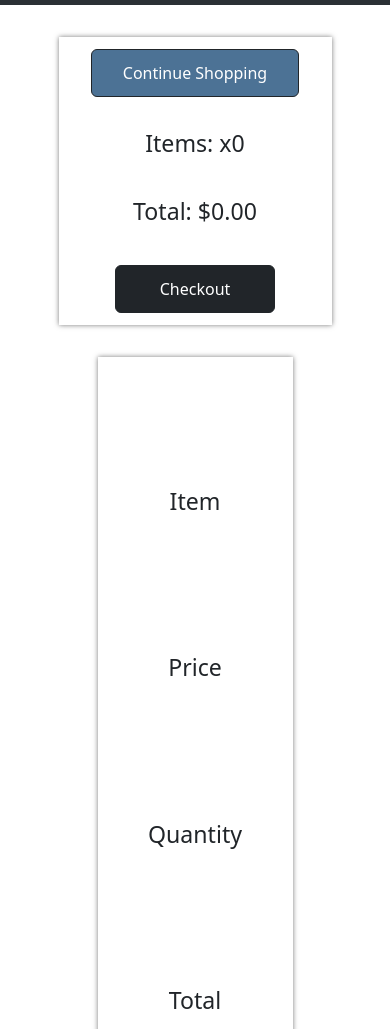
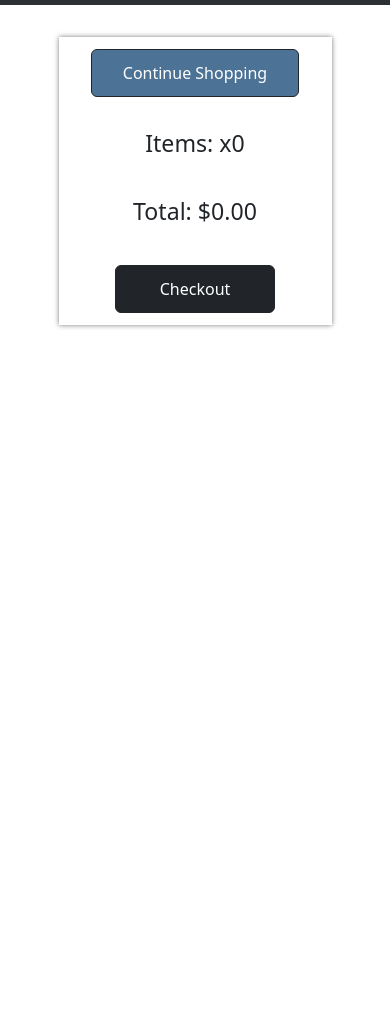
Before and after one commit to CarlosGomezO/SurfShop, a website: page Html/cart.html in a window 390 px wide. Shown: the part 71-1100 px from the top of the page. Drawn offline with nearby package versions, Linux system fonts and the light colour scheme.

Commit message:
responsive cart

```diff
--- a/scss/pages/_cart.scss
+++ b/scss/pages/_cart.scss
@@ -84,7 +84,7 @@
 }
 
 
-@media only screen and (min-width: 350px) and (max-width: 550px) {
+@media only screen and (min-width: 350px) and (max-width: 770px) {
 
     .contenedor-cart{
         height: 100em;
@@ -152,14 +152,7 @@
     /* SEGUNDO BOX */
 
     .box-detail{
-        height: 60%;
-        width: 50%;
-        box-shadow: 0px 0px 5px rgba(0, 0, 0, 0.527);
-        margin-top: 2em;
-        display: flex;
-        align-items: center;
-        justify-content: space-evenly;
-        flex-direction: column;
+        display: none;
     }
 
 
```
Also changed, not shown: Css/style.css, 1 other file.
